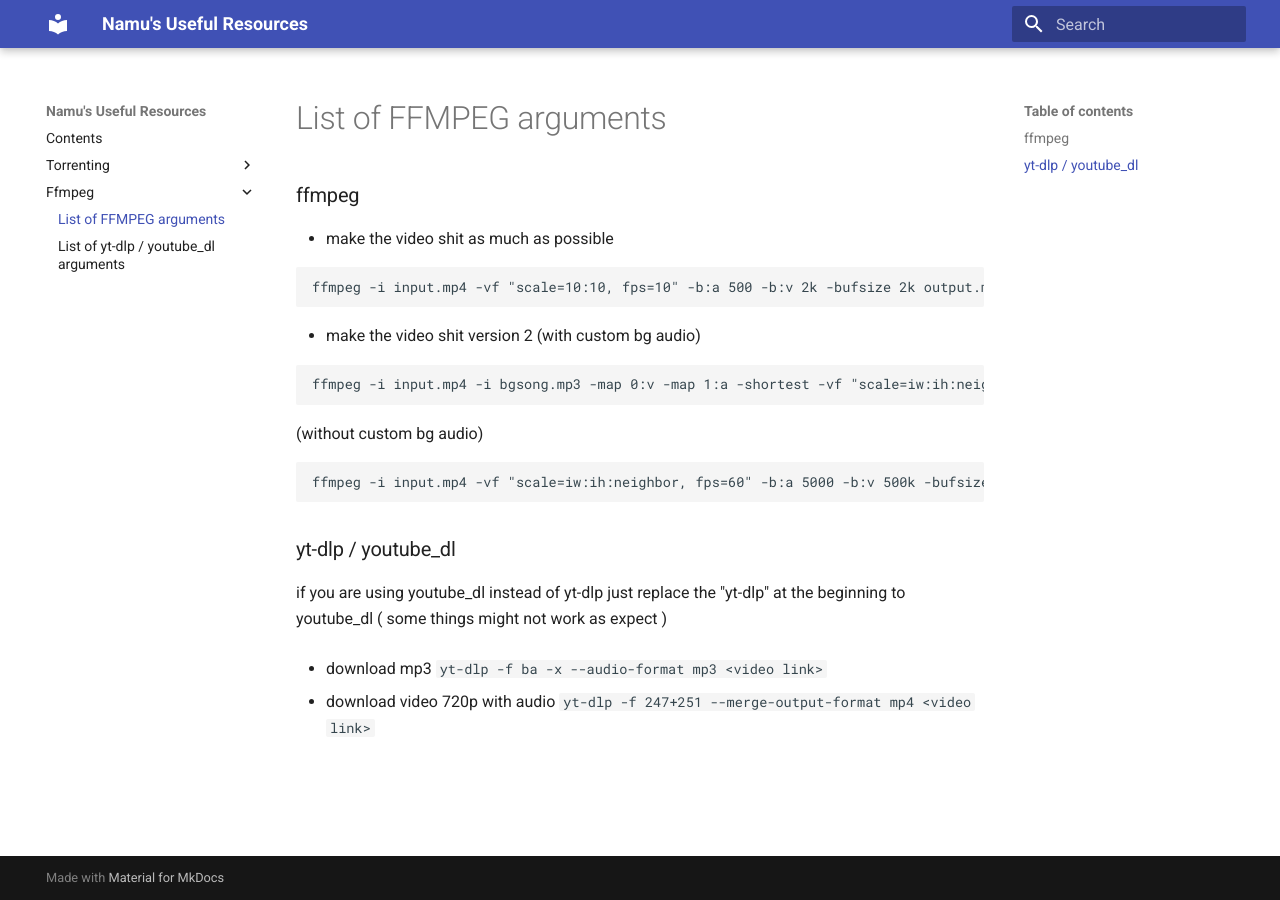
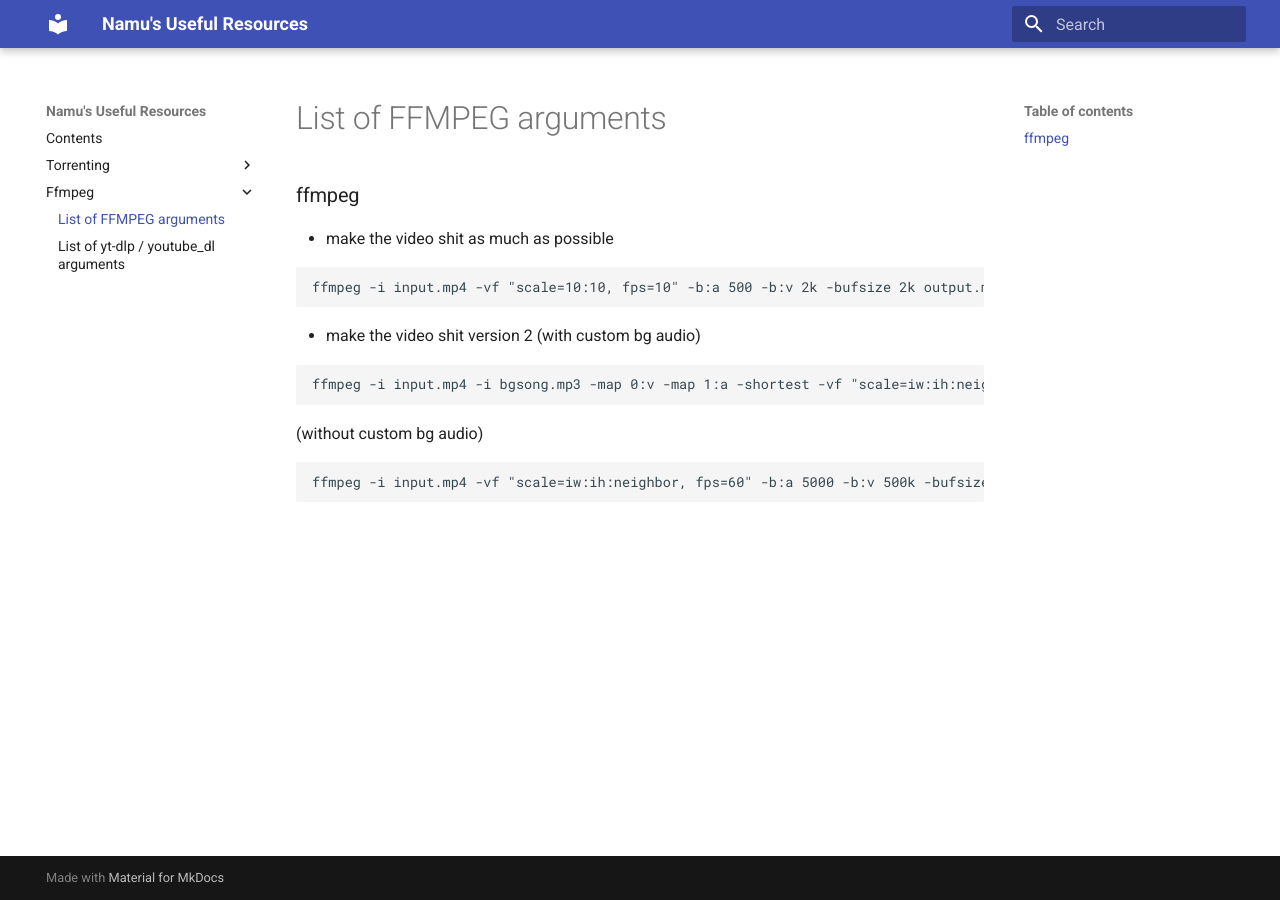
Before and after one commit to namooTH/namooTH.github.io, an MkDocs documentation site: the page built from docs/ffmpeg/ffmpeg.md, in a window 1280 px wide. Built offline with MkDocs 1.6.1 and Material for MkDocs 9.7.7, drawn with Linux system fonts in a browser that asks for light colours.

Commit message:
Update ffmpeg.md

````diff
--- a/docs/ffmpeg/ffmpeg.md
+++ b/docs/ffmpeg/ffmpeg.md
@@ -14,15 +14,3 @@
 ```
 ffmpeg -i input.mp4 -vf "scale=iw:ih:neighbor, fps=60" -b:a 5000 -b:v 500k -bufsize 100k -preset ultrafast output.mp4
 ```
-
-
-
-### yt-dlp / youtube_dl
-
-if you are using youtube_dl instead of yt-dlp just replace the "yt-dlp" at the beginning to youtube_dl ( some things might not work as expect )
-
-- download mp3
-```yt-dlp -f ba -x --audio-format mp3 <video link>```
-
-- download video 720p with audio
-```yt-dlp -f 247+251 --merge-output-format mp4 <video link>```
````
